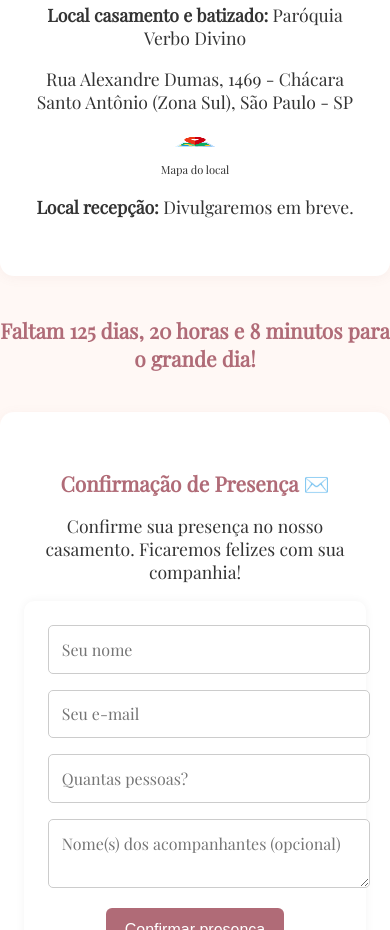
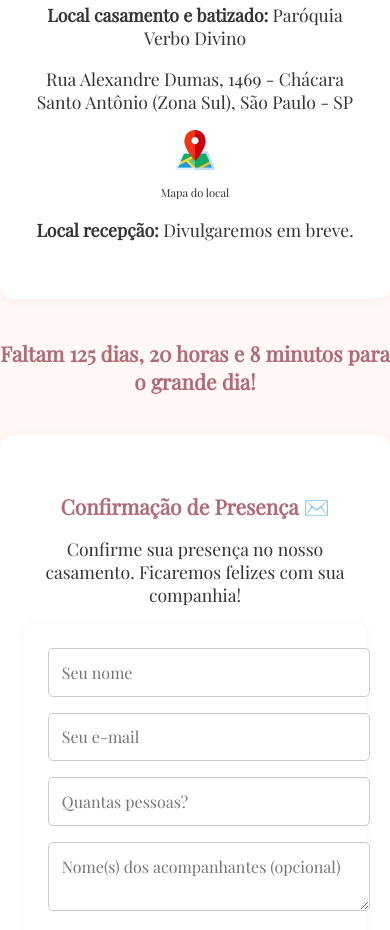
Before and after one commit to nathyshimomura/NathalyaGuilherme, a plain HTML site: page index.html in a window 390 px wide. Shown: the part 1156-2086 px from the top of the page. Drawn offline with nearby package versions, Linux system fonts and the light colour scheme.

Commit message:
Update index.html

```diff
--- a/index.html
+++ b/index.html
@@ -201,7 +201,6 @@
       .icone-mapa {
       width: 10px;    /* largura menor para celular */
       height: auto;   /* mantém proporção */
-      max-height: 10px;
       }
     }
   </style>
```
